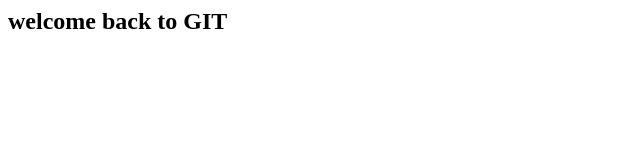
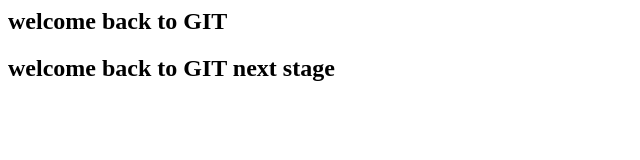
Before and after one commit to ramkumaryadav/demo, a plain HTML site: page index.html in a window 1280 px wide. Shown: the whole page, without its empty margins (0-640 px from the left). Drawn offline with Linux system fonts and the light colour scheme.

Commit message:
new line edit

```diff
--- a/index.html
+++ b/index.html
@@ -1,2 +1,4 @@
 <h2>welcome back to GIT</h2>
 <hello>
+
+<h2>welcome back to GIT next stage</h2>
```
